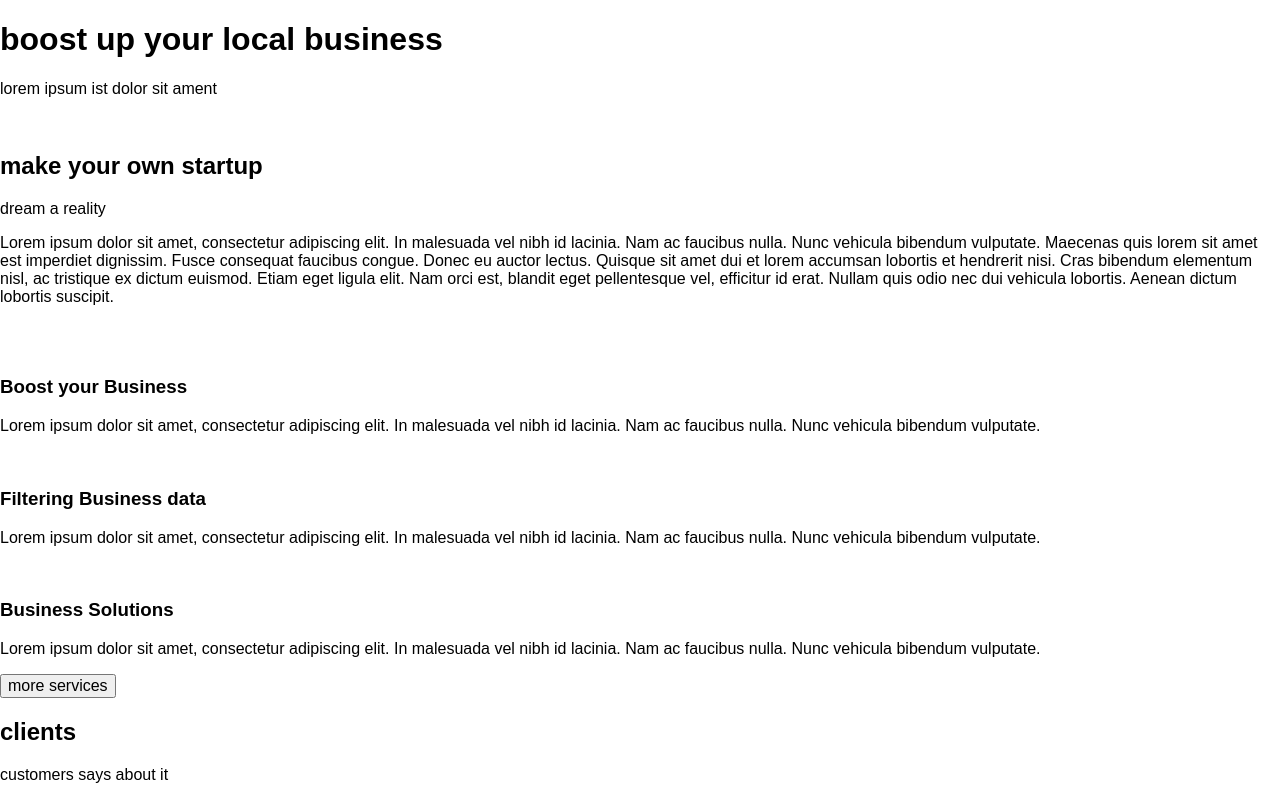
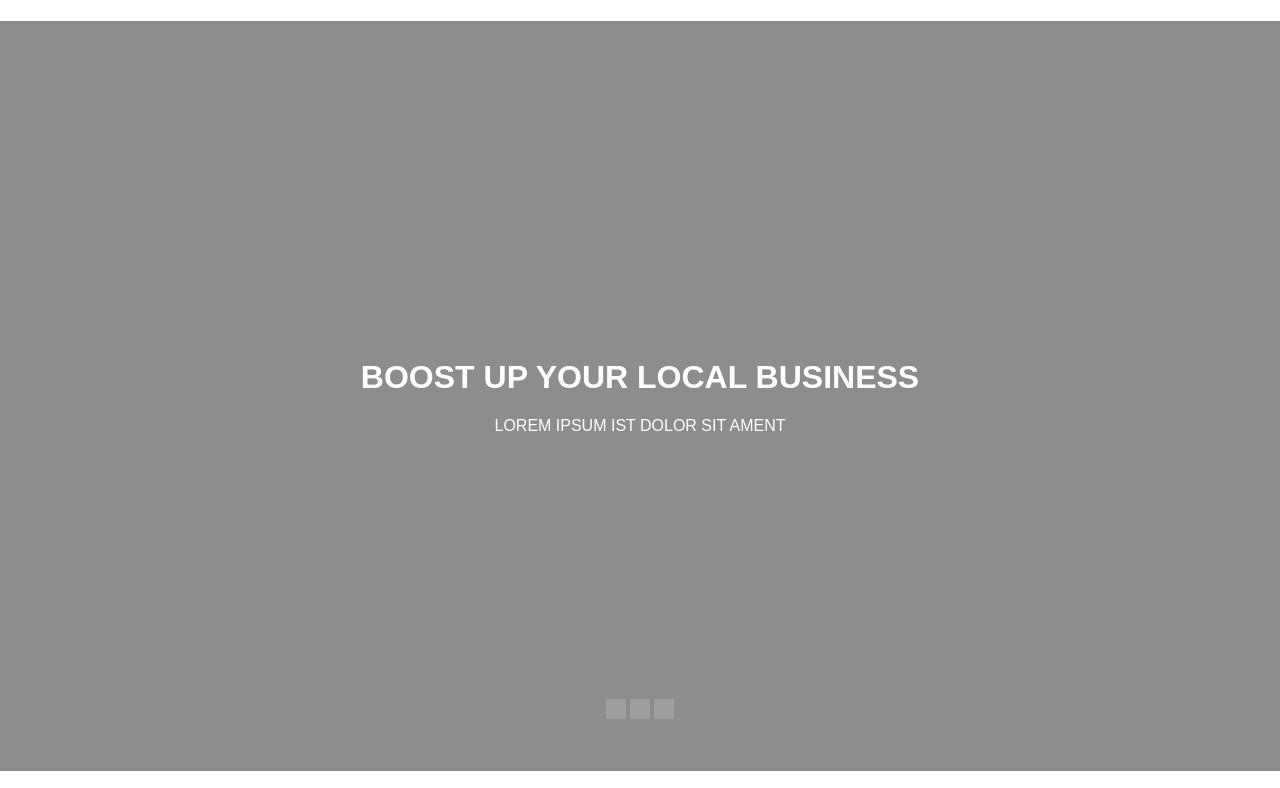
Before and after one commit to kalamoni/kalamoni.github.io, a plain HTML site: page index.html in a window 1280 px wide. Shown: the top 788 px of the page. Drawn offline with Linux system fonts and the light colour scheme; grey boxes are pictures that could not be loaded.

Commit message:
Slider css

```diff
--- a/index.html
+++ b/index.html
@@ -9,11 +9,15 @@
   <body>
   	<main>
   		<div class="slider-wrapper">
+  			<div class="slider-content">
   			<h1>boost up your local business</h1>
   			<p>lorem ipsum ist dolor sit ament</p>
-  			<img src="" alt="">
-  			<img src="" alt="">
-  			<img src="" alt="">
+  			</div>
+  			<div class="slider-images">
+  			<img src="http://www.clker.com/cliparts/z/4/4/i/C/d/black-circle-hi.png" alt="" width="20px" height="20px">
+  			<img src="http://www.clker.com/cliparts/z/4/4/i/C/d/black-circle-hi.png" alt="" width="20px" height="20px">
+  			<img src="http://www.clker.com/cliparts/z/4/4/i/C/d/black-circle-hi.png" alt="" width="20px" height="20px">
+  			</div>
   		</div>
   		<div class="main-wrapper">
   			<div class="main">
--- a/styles/styles.css
+++ b/styles/styles.css
@@ -0,0 +1,14 @@
+.slider-wrapper{
+	background-color: #8d8d8d;
+	height: 750px;
+	text-transform: uppercase;
+	color: #FFFFFF;
+	text-align: center;
+}
+.slider-content {
+	position: relative;
+	top:45%;
+}
+.slider-images{
+	line-height: 1200px;
+}
```
